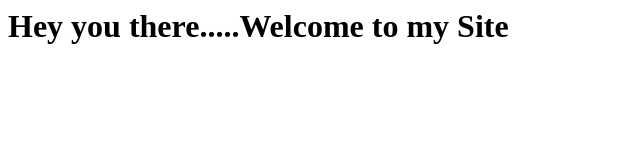
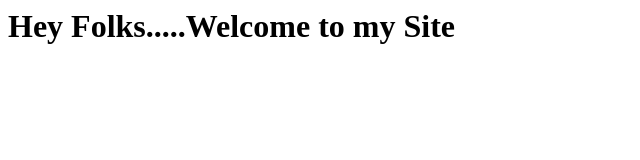
Before and after one commit to jiteshkarki/devops, a plain HTML site: page index.html in a window 1280 px wide. Shown: the whole page, without its empty margins (0-640 px from the left). Drawn offline with Linux system fonts and the light colour scheme.

Commit message:
Update index.html

```diff
--- a/index.html
+++ b/index.html
@@ -1,3 +1,3 @@
 <html>
-<h1>Hey you there.....Welcome to my Site</h1>
+<h1>Hey Folks.....Welcome to my Site</h1>
 </html>
```
